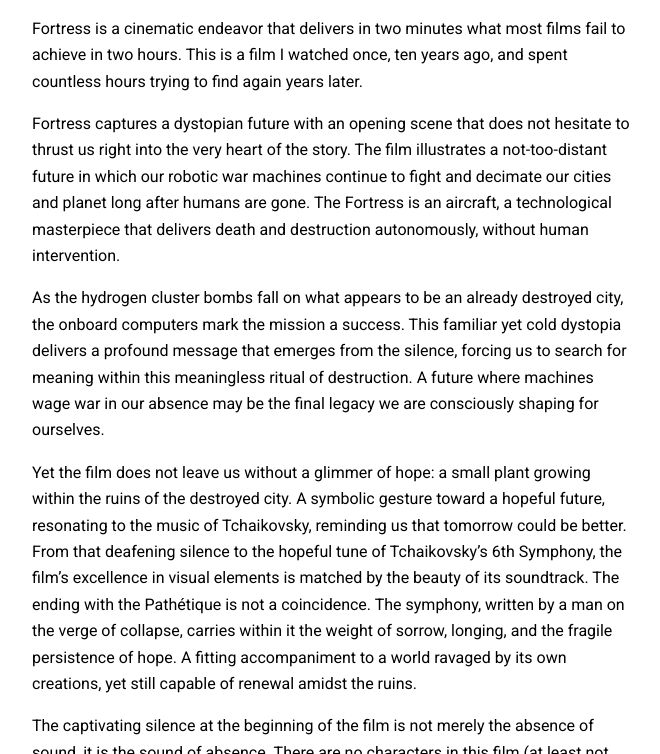
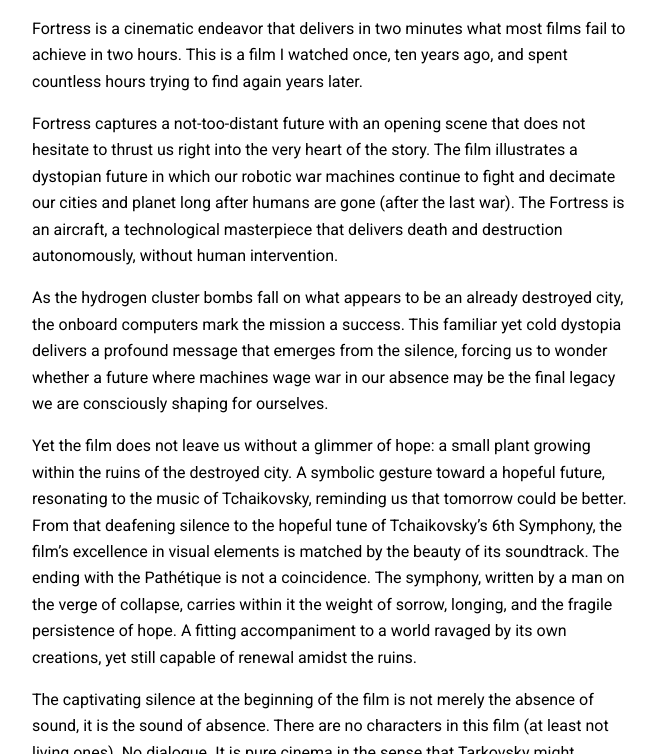
Before and after one commit to nalmadi/nalmadi.github.io, a Jekyll site: the page built from _posts/2025-06-13-Fortress.md, in a window 1280 px wide and 900 px high, scrolled down 996 px, cut to the strip 146-900 px from the top of the window. Shown: the whole strip, without its empty margins (308-968 px from the left). Built offline with Jekyll 4.4.1, drawn with Linux system fonts in a browser that asks for light colours; nearby versions of some CDN libraries.

Commit message:
Update 2025-06-13-Fortress.md

```diff
--- a/_posts/2025-06-13-Fortress.md
+++ b/_posts/2025-06-13-Fortress.md
@@ -18,9 +18,9 @@
 
 Fortress is a cinematic endeavor that delivers in two minutes what most films fail to achieve in two hours. This is a film I watched once, ten years ago, and spent countless hours trying to find again years later.
 
-Fortress captures a dystopian future with an opening scene that does not hesitate to thrust us right into the very heart of the story. The film illustrates a not-too-distant future in which our robotic war machines continue to fight and decimate our cities and planet long after humans are gone. The Fortress is an aircraft, a technological masterpiece that delivers death and destruction autonomously, without human intervention.
+Fortress captures a not-too-distant future with an opening scene that does not hesitate to thrust us right into the very heart of the story. The film illustrates a dystopian future in which our robotic war machines continue to fight and decimate our cities and planet long after humans are gone (after the last war). The Fortress is an aircraft, a technological masterpiece that delivers death and destruction autonomously, without human intervention.
 
-As the hydrogen cluster bombs fall on what appears to be an already destroyed city, the onboard computers mark the mission a success. This familiar yet cold dystopia delivers a profound message that emerges from the silence, forcing us to search for meaning within this meaningless ritual of destruction. A future where machines wage war in our absence may be the final legacy we are consciously shaping for ourselves.
+As the hydrogen cluster bombs fall on what appears to be an already destroyed city, the onboard computers mark the mission a success. This familiar yet cold dystopia delivers a profound message that emerges from the silence, forcing us to wonder whether a future where machines wage war in our absence may be the final legacy we are consciously shaping for ourselves.
 
 Yet the film does not leave us without a glimmer of hope: a small plant growing within the ruins of the destroyed city. A symbolic gesture toward a hopeful future, resonating to the music of Tchaikovsky, reminding us that tomorrow could be better. From that deafening silence to the hopeful tune of Tchaikovsky's 6th Symphony, the film's excellence in visual elements is matched by the beauty of its soundtrack. The ending with the Pathétique is not a coincidence. The symphony, written by a man on the verge of collapse, carries within it the weight of sorrow, longing, and the fragile persistence of hope. A fitting accompaniment to a world ravaged by its own creations, yet still capable of renewal amidst the ruins.
 
```
